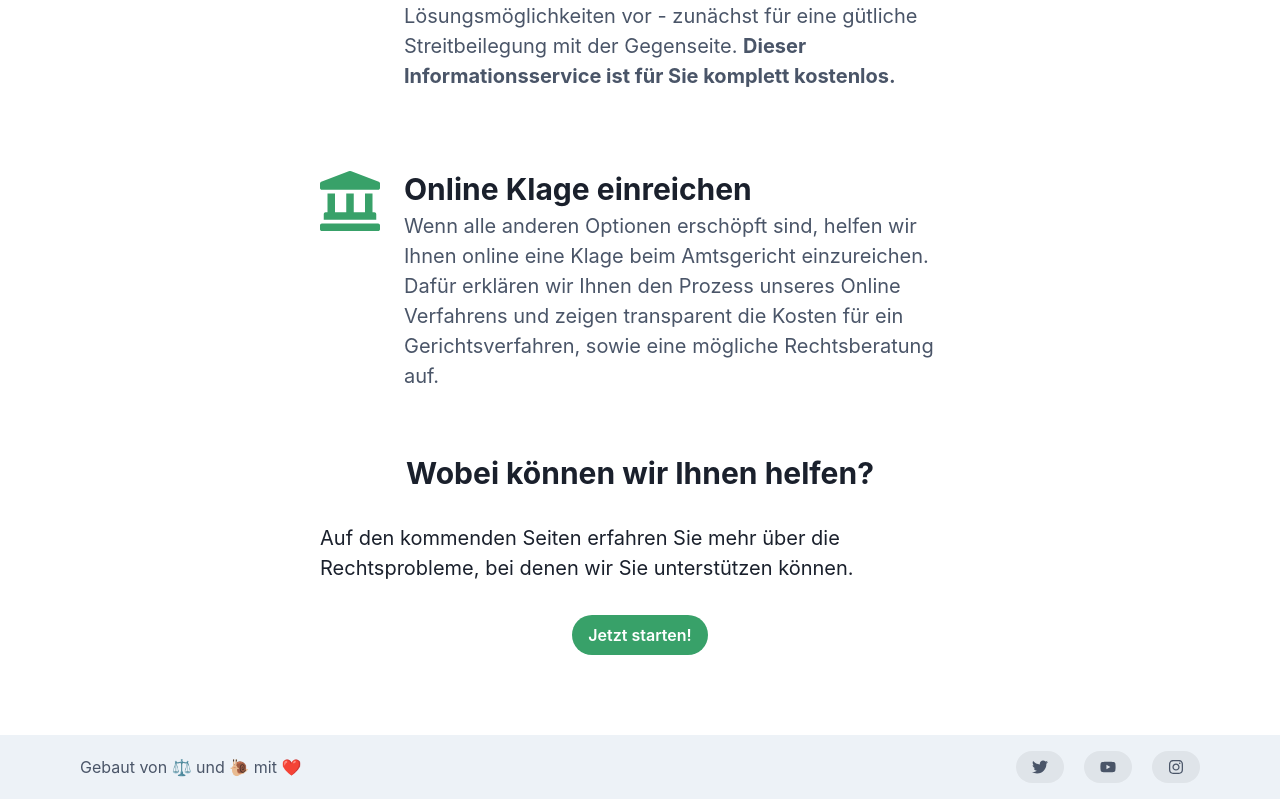
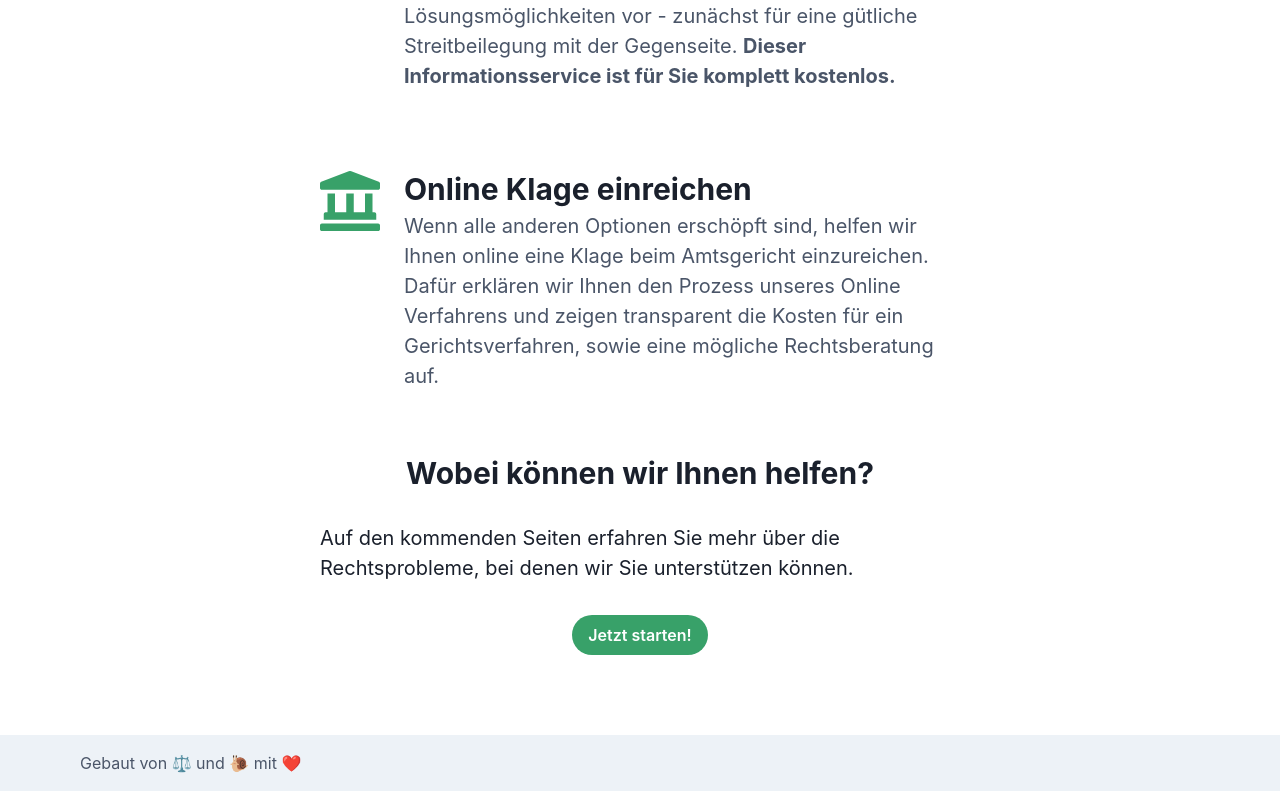
Before and after one commit to tech4germany/bmjv-justizportal, a React (Create React App) app: page / in a window 1280 px wide. Shown: the part 2093-2892 px from the top of the page. Built offline with nearby package versions, Linux system fonts and the light colour scheme.

Commit message:
Reworked Exit page + removed social media links

```diff
--- a/src/components/shared/Footer.tsx
+++ b/src/components/shared/Footer.tsx
@@ -2,15 +2,7 @@ import { Box, Button, Container, Stack, Text, useColorModeValue, VisuallyHidden
 import React, { ReactNode } from 'react';
 import { FaInstagram, FaTwitter, FaYoutube } from 'react-icons/fa';
 
-const SocialButton = ({
-  children,
-  label,
-  href,
-}: {
-  children: ReactNode;
-  label: string;
-  href: string;
-}) => {
+const SocialButton = ({ children, label, href }: { children: ReactNode; label: string; href: string }) => {
   return (
     <Button
       bg={useColorModeValue('blackAlpha.100', 'whiteAlpha.100')}
@@ -35,10 +27,7 @@ const SocialButton = ({
 
 export default function FooterSmallWithSocial() {
   return (
-    <Box
-      bg={useColorModeValue('gray.100', 'gray.600')}
-      color={useColorModeValue('gray.600', 'gray.200')}
-    >
+    <Box bg={useColorModeValue('gray.100', 'gray.600')} color={useColorModeValue('gray.600', 'gray.200')}>
       <Container
         as={Stack}
         maxW={'6xl'}
@@ -48,17 +37,6 @@ export default function FooterSmallWithSocial() {
         justify={{ base: 'center', md: 'space-between' }}
         align={{ base: 'center', md: 'center' }}>
         <Text>Gebaut von ⚖️ und 🐌 mit ❤️</Text>
-        <Stack direction={'row'} spacing={5}>
-          <SocialButton label={'Twitter'} href={'#'}>
-            <FaTwitter />
-          </SocialButton>
-          <SocialButton label={'YouTube'} href={'#'}>
-            <FaYoutube />
-          </SocialButton>
-          <SocialButton label={'Instagram'} href={'#'}>
-            <FaInstagram />
-          </SocialButton>
-        </Stack>
       </Container>
     </Box>
   );
--- a/src/pages/ExitJourney.tsx
+++ b/src/pages/ExitJourney.tsx
@@ -1,4 +1,4 @@
-import { Box, Heading, HStack, Spacer, Text, useColorModeValue } from '@chakra-ui/react';
+import { Box, Heading, HStack, Spacer, Text, useColorModeValue, VStack } from '@chakra-ui/react';
 import ChakraUIRenderer from 'chakra-ui-markdown-renderer';
 import * as React from 'react';
 import { FaInfoCircle } from 'react-icons/fa';
@@ -16,8 +16,8 @@ export const ExitJourney = ({ id, mmobject, ...rest }: FeatureProps) => {
   const data = mmobject.getNode(id);
 
   return (
-    <PageBody title="Lösungsfinder Ende">
-      <Heading>Ende</Heading>
+    <PageBody title="Lösungsfinder">
+      <Heading>Lassen Sie sich beraten!</Heading>
       <Box
         display={data.info ? '' : 'none'}
         padding="1em"
@@ -31,13 +31,20 @@ export const ExitJourney = ({ id, mmobject, ...rest }: FeatureProps) => {
           transitionDuration: '0.2s',
           bg: 'whiteAlpha.400',
         }}>
-        <HStack>
-          <FaInfoCircle size="1.2em" />
-          <Text fontWeight="bold">Aber warum?</Text>
-        </HStack>
-        <Spacer height="1em" />
         <ReactMarkdown components={ChakraUIRenderer()}>{data?.info ? data.info : ''}</ReactMarkdown>
       </Box>
+      <VStack>
+        <Text>
+          Leider können wir Sie bei Ihrem Anliegen nicht weiter unterstützen, da unser Portal nur zu einer Reihe von
+          häufigen Alltagsfällen informiert. Wir arbeiten jedoch kontinuierlich weiter am Justizportal, um weitere Fälle
+          abzudecken.
+        </Text>
+        <Text>
+          In der Zwischenzeit können Sie sich an Berartungsstellen wenden, die Sie individuell bei Ihrem Fall
+          unterstützen können. In einer Beratung beurteilen Expert:innen, ob rechtliche Ansprüche bestehen und wie Sie
+          diese am besten durchsetzen können. Dafür haben wir auf der folgenden Seite einen Überblick zusammengestellt.
+        </Text>
+      </VStack>
     </PageBody>
   );
 };
```
